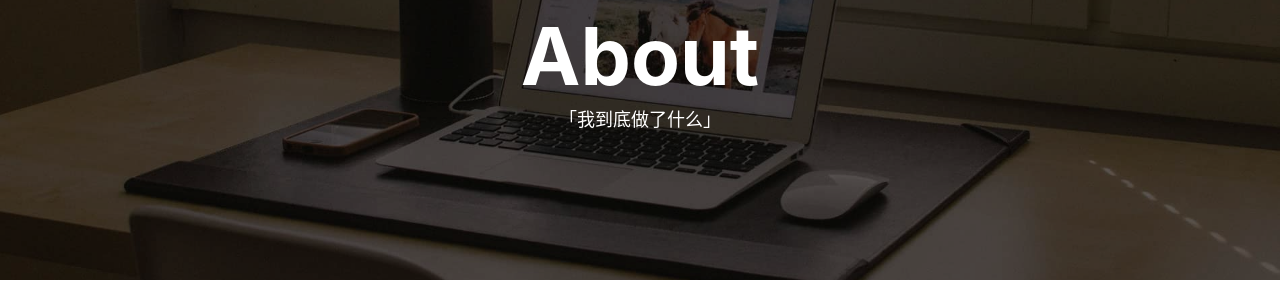
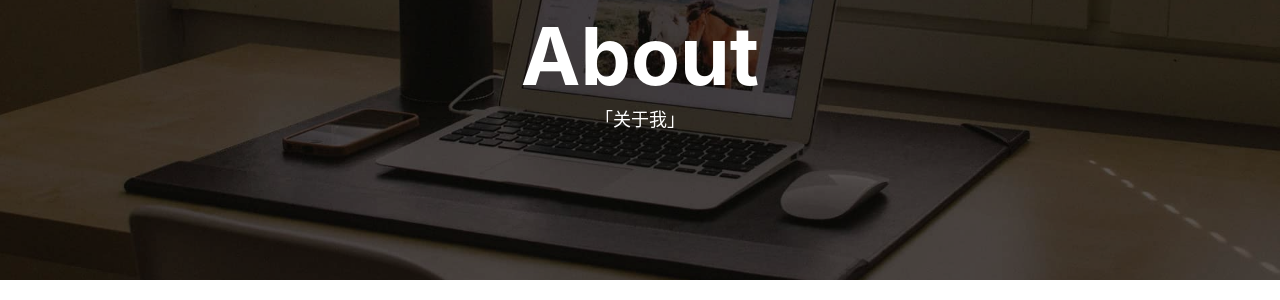
Before and after one commit to hufyy/hufyy.github.io, a Jekyll site: the page built from about.html, in a window 1280 px wide and 900 px high. Shown: the part 138-438 px from the top of the window. Built offline with Jekyll 4.4.1, drawn with Linux system fonts in a browser that asks for light colours; nearby versions of some CDN libraries; comment, search, counter and statistics services are not loaded.

Commit message:
about me

```diff
--- a/about.html
+++ b/about.html
@@ -1,7 +1,7 @@
 ---
 layout: page
 title: "About"
-description: "「我到底做了什么」"
+description: "「关于我」"
 header-img: "img/home-bg-o.jpg"
 header-mask: 0.3
 multilingual: true
```
